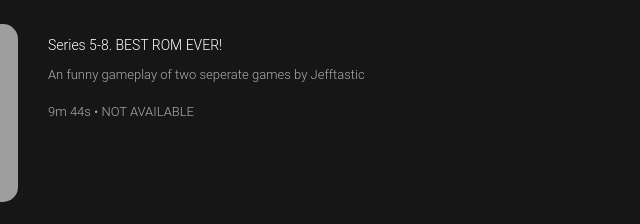
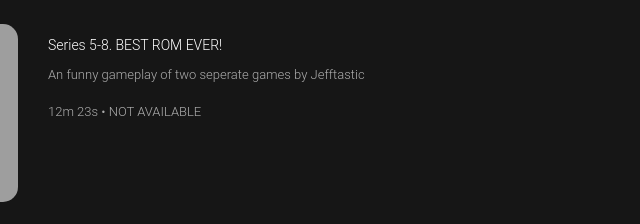
Before and after one commit to HTB2/HTB-Website, a plain HTML site: page htbgaming.html in a window 1280 px wide. Shown: the part 6876-7100 px from the top of the page, 463-1103 px from the left. Drawn offline with Linux system fonts and the light colour scheme; grey boxes are pictures that could not be loaded.

Commit message:
Update htbgaming.html

```diff
--- a/htbgaming.html
+++ b/htbgaming.html
@@ -465,7 +465,7 @@
                    <a href="#"><h3 class="episode-title">Series 5-8. BEST ROM EVER!
 </h3></a>
                    <p class="episode-summary">An funny gameplay of two seperate games by Jefftastic</p>
-                   <p class="episode-duration">9m 44s • NOT AVAILABLE</p>
+                   <p class="episode-duration">12m 23s • NOT AVAILABLE</p>
                  </div>
                </div>
              </li><li class="episode-item">
```
